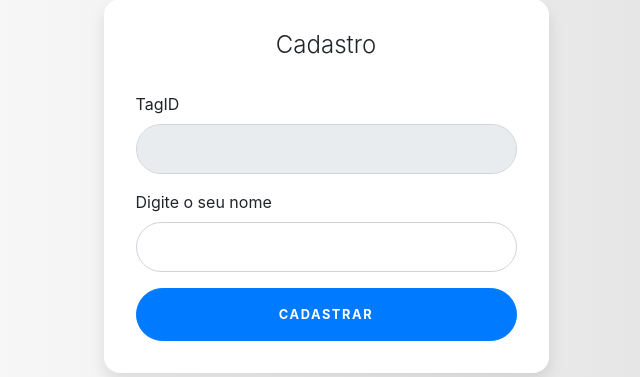
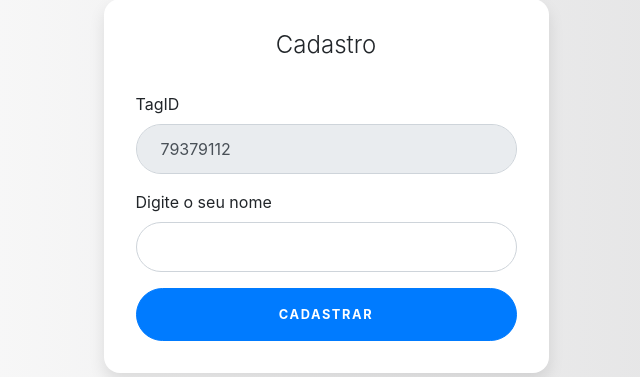
Before and after one commit to R-Escher/Door_Surveillance, a PHP site: page / in a window 1280 px wide. Shown: the part 106-483 px from the top of the page, without its empty margins (314-954 px from the left). Run offline with PHP 8.4, Linux system fonts and the light colour scheme; some libraries are stand-ins or nearby versions.

Commit message:
arrumado bugs - cadastro 100%

```diff
--- a/config/cadastra.php
+++ b/config/cadastra.php
@@ -7,7 +7,7 @@
     */
 
     session_start();
-    include_once 'database.php';
+    include_once '../database/database.php';
 
     if(isset($_POST['usuario'])){
         $tagID =  $_POST['TagID'];
@@ -21,6 +21,6 @@
             echo 'deu ruim';
         }
     } else {
-        echo "erro em sessao.php - 'usuario' não passado em POST."
+        echo "erro em sessao.php - 'usuario' não passado em POST.";
     }
 ?>
--- a/config/passa_cartao.php
+++ b/config/passa_cartao.php
@@ -8,7 +8,7 @@
     */
 
     session_start();
-    include_once 'database.php';
+    include_once '../database/database.php';
 
     if(isset($_POST['TagID'])){
         $TagID =  $_POST['TagID'];
--- a/interface/index.php
+++ b/interface/index.php
@@ -1,7 +1,7 @@
 <?php
   error_reporting(E_ERROR | E_PARSE);
   include 'includes/sidenav.php';
-  $tagId = "79379111"
+  $tagId = "79379112";
 ?>
 
 <div class="container">
@@ -15,7 +15,8 @@
             <div class="form-label-group">
 
               <label for="inputTagID">TagID</label>
-              <input name="TagID" type="" id="inputTagID" class="form-control" placeholder=<?php echo $tagId;?> disabled autofocus>
+              <input name="TagID" type="hidden" id="inputTagID" class="form-control" value=<?php echo $tagId;?>>
+              <input name="show_TagID" type="" id="show_inputTagID" class="form-control" value=<?php echo $tagId;?> disabled autofocus>
             </div>
 
             <div class="form-label-group">
```
